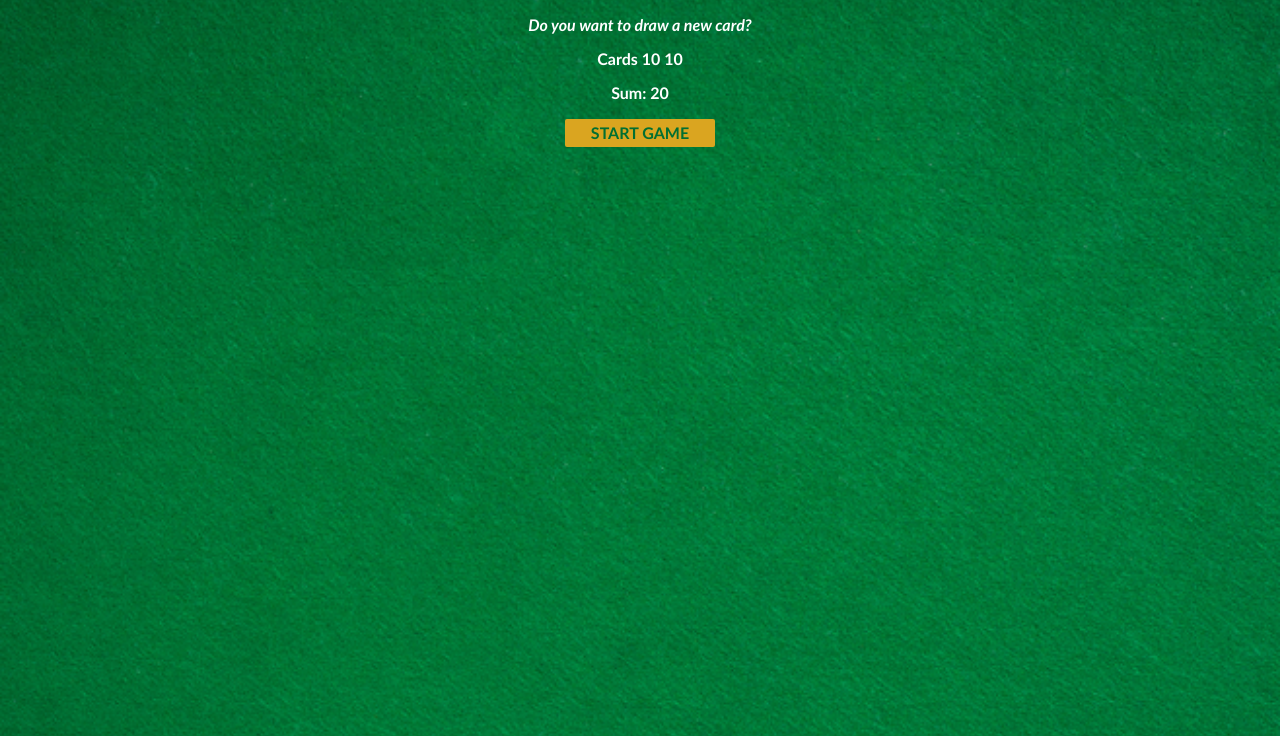
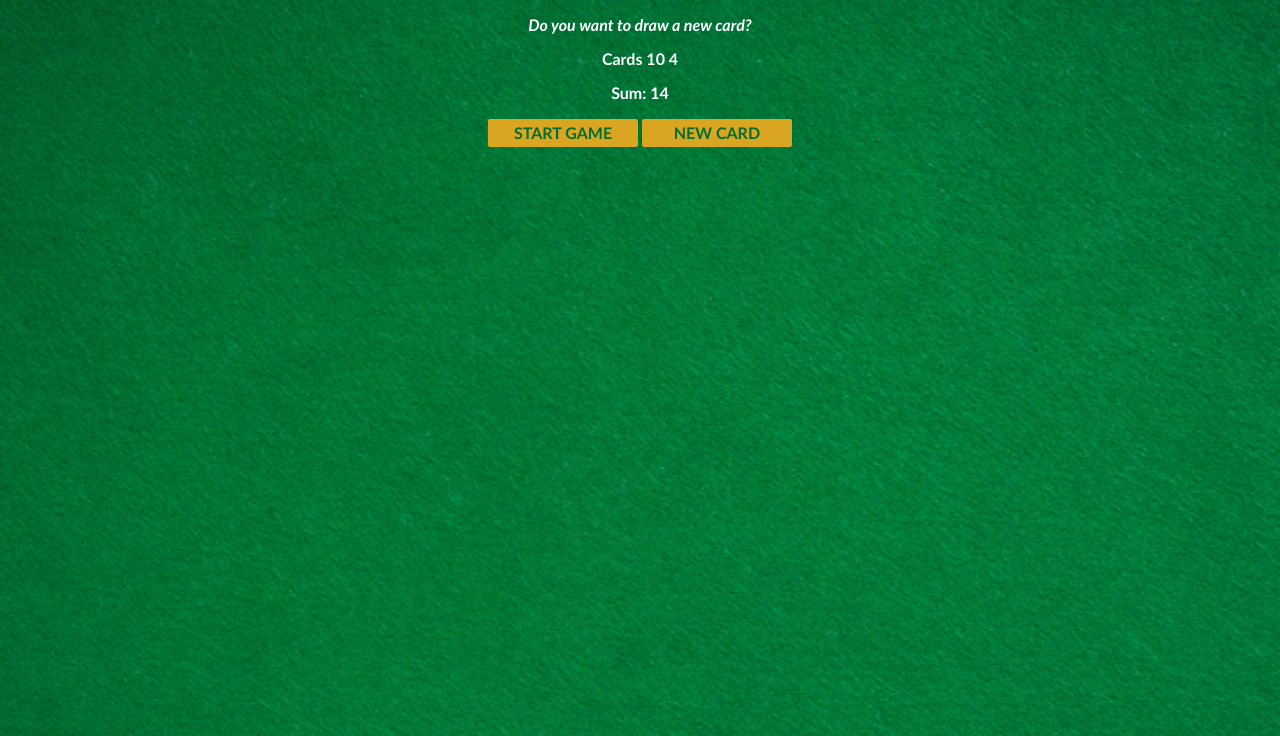
Before and after one commit to lzfun/js_blackjack, a website built with Vite: page index.html in a window 1280 px wide. Both pictures are taken after a click on the button "START GAME". Shown: the part 64-800 px from the top of the page. Built offline with nearby package versions, Linux system fonts and the light colour scheme.

Commit message:
Add functionality to draw new cards, update card info without array

```diff
--- a/index.css
+++ b/index.css
@@ -24,4 +24,5 @@ button {
     font-weight: bold;
     border: none;
     border-radius: 2px;
+    margin-bottom: 5px; /* Get space between buttons when they are displayed vertically */
 }
--- a/index.html
+++ b/index.html
@@ -10,6 +10,7 @@
         <p id="cards-el">Cards:</p>
         <p id="sum-el">Sum:</p>
         <button onclick="startGame()">START GAME</button>
+        <button onclick="newCard()">NEW CARD</button>
         <script src="index.js"></script>
     </body>
 </html>
--- a/index.js
+++ b/index.js
@@ -1,9 +1,10 @@
 let firstCard = 10;
-let secondCard = 10;
+let secondCard = 4;
 let sum = firstCard + secondCard;
 let hasBlackJack = false;
 let isAlive = true;
 let message = "";
+let cardMessage = "Cards " + firstCard + " ";
 let messageEl = document.getElementById("message-el");
 let sumEl = document.getElementById("sum-el");
 
@@ -13,8 +14,11 @@ let sumEl = document.getElementById("sum-el");
 
 let cardsEl = document.getElementById("cards-el");
 
-// Handles the button onClick event
 function startGame() {
+    renderGame(secondCard);
+}
+
+function renderGame(cardNum) {
     if (sum <= 20) {
         message = "Do you want to draw a new card?";
     } else if (sum === 21) {
@@ -26,5 +30,12 @@ function startGame() {
     }
     messageEl.textContent = message;
     sumEl.textContent = "Sum: " + sum;
-    cardsEl.textContent = "Cards " + firstCard + " " + secondCard;
+    cardMessage += " " + cardNum;
+    cardsEl.textContent = cardMessage;
 }
+
+function newCard() {
+    let card = 7;
+    sum += card;
+    renderGame(card);
+}
```
